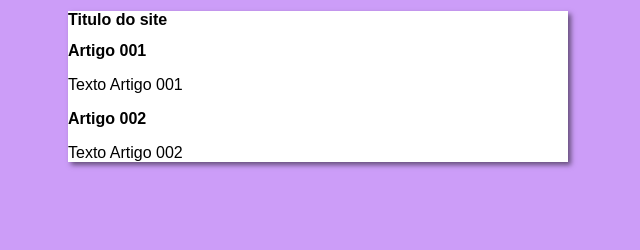
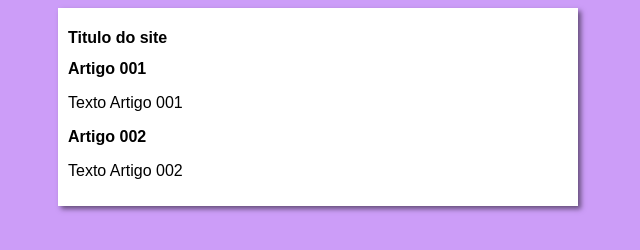
Before and after one commit to GiovanniGoulart/projeto-site-atualizado, a plain HTML site: page index.HTML in a window 1280 px wide. Shown: the whole page, without its empty margins (322-962 px from the left). Drawn offline with Linux system fonts and the light colour scheme.

Commit message:
Update style.css

```diff
--- a/estilos/style.css
+++ b/estilos/style.css
@@ -12,6 +12,6 @@ main{
     background-color: white;
     width: 500px;
     margin: auto;
-    padding: ;
+    padding: 10px;
     box-shadow: 3px 3px 5px rgba(0, 0, 0, 0.502);
 }
```
